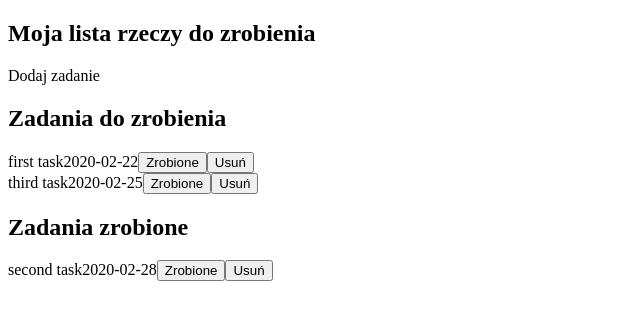
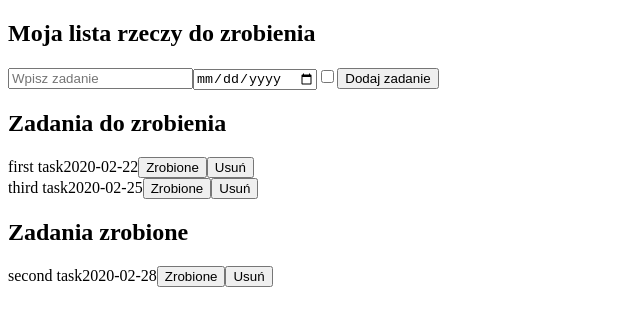
Before and after one commit to unpolaco/Personal-Organizer-App-, a React (Create React App) app: page / in a window 1280 px wide. Shown: the top 326 px of the page, without its empty margins (0-640 px from the left). Built offline with nearby package versions, Linux system fonts and the light colour scheme.

Commit message:
AddTask handlers

```diff
--- a/src/components/AddTask.js
+++ b/src/components/AddTask.js
@@ -2,11 +2,52 @@ import React, { Component } from 'react';
 
 class AddTask extends Component {
   state = {
+    newTaskName: "",
+    newTaskDate: "",
+    newTaskPriority: false,
+    newTask: "",
+    }
+
+    handleCheckPriority = () => {
+      this.setState({
+        newTaskPriority: !this.state.newTaskPriority,
+      })
+    }
+    handleChangeTaskName = (e) => {
+      this.setState({
+        newTaskName: e.target.value,
+      })
+    }
+    handleChangeDate = (e) => {
+      this.setState({
+        date: e.target.value,
+      })
+    }
+
+    handleSubmit = (e) => {
+      e.preventDefault()
+      const {newTaskName, newTaskDate, newTaskPriority} = this.state;
+      const newTask = {
+        name: newTaskName,
+        date: newTaskDate,
+        priority: newTaskPriority,
+        done: false,
+      }
+      this.setState({
+        newTask,
+      })
+      console.log(newTask);
 
     }
+
   render() {
     return (
-      <p>Dodaj zadanie</p>
+      <form>
+        <input type="text" placeholder="Wpisz zadanie" onChange={this.handleChangeTaskName} />
+        <input type="date" value={this.state.date} onChange={this.handleChangeDate} />
+        <input type="checkbox" onChange={this.handleCheckPriority} />
+        <button onClick={this.handleSubmit} >Dodaj zadanie</button>
+      </form>
      );
   }
 }
```
